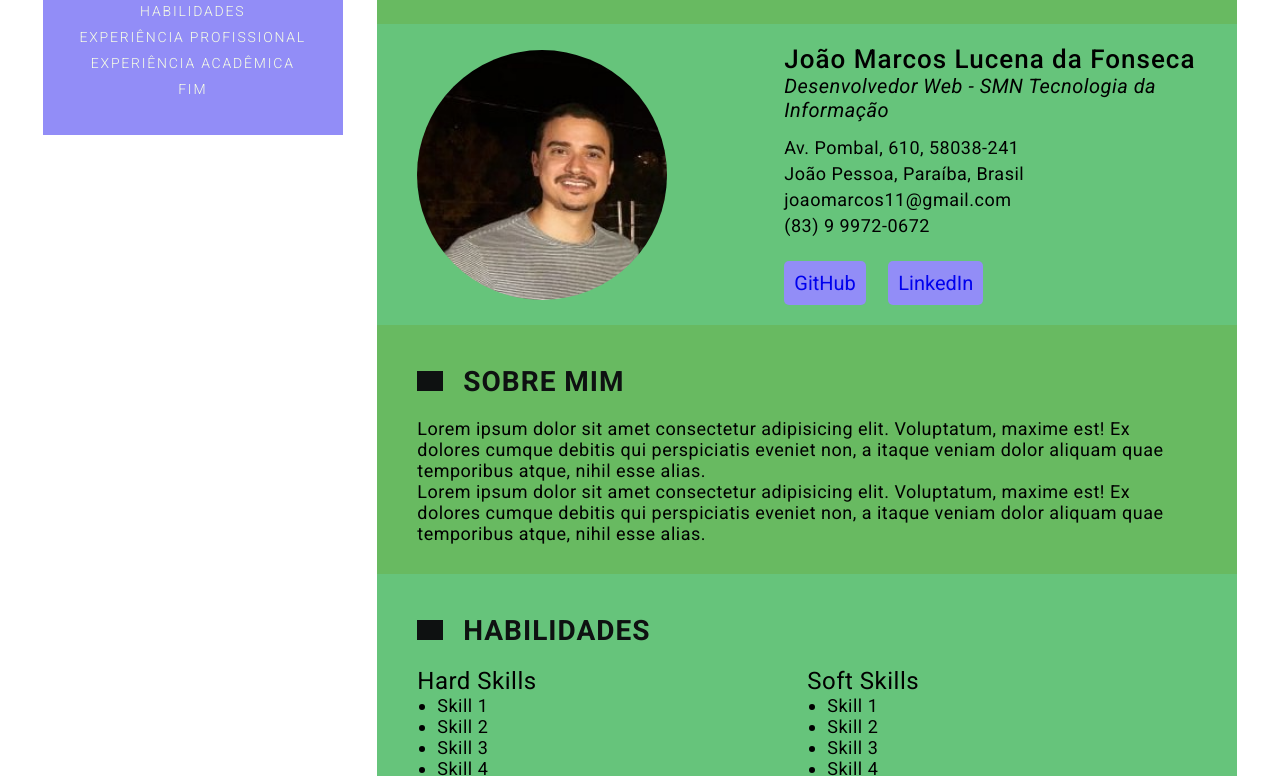
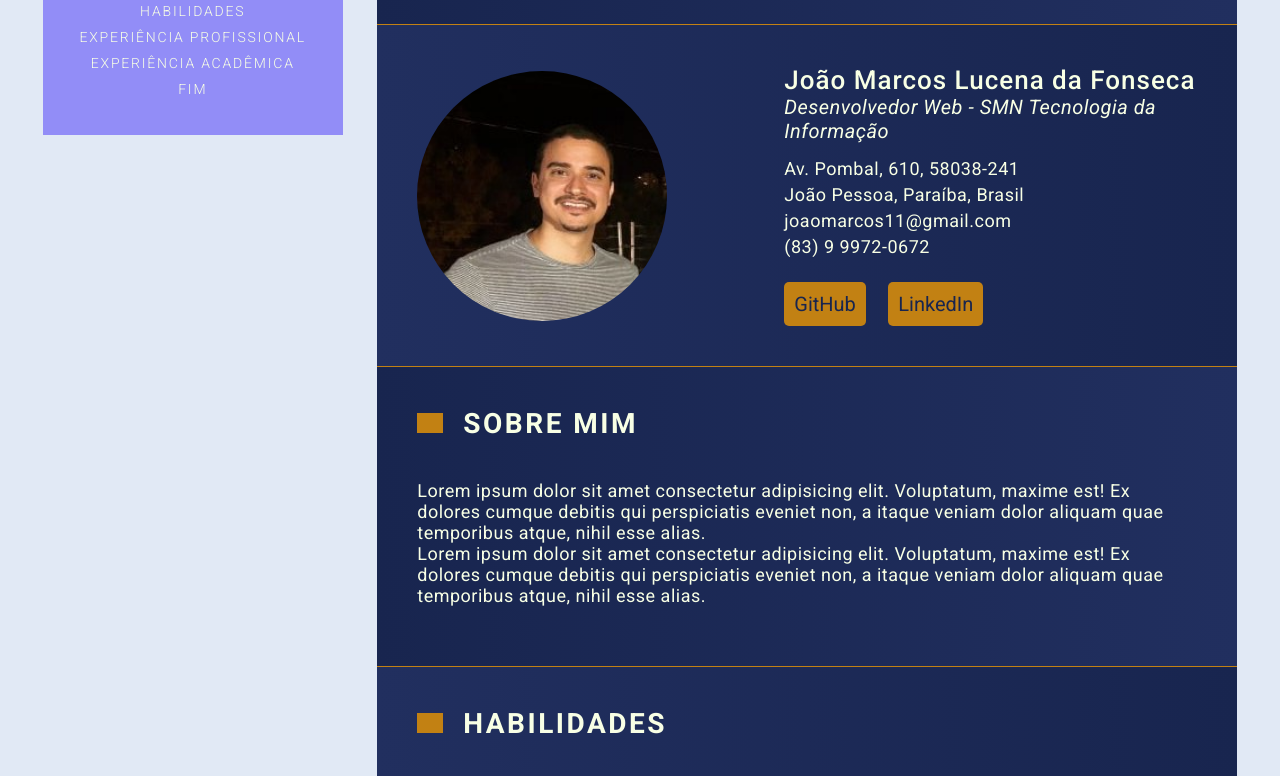
Before and after one commit to joaomarcos11/curriculum-jquery, a plain HTML site: page index.html in a window 1280 px wide. Shown: the part 145-921 px from the top of the page. Drawn offline with Linux system fonts and the light colour scheme.

Commit message:
D03: ajuste de design de cores

```diff
--- a/styles/global.css
+++ b/styles/global.css
@@ -5,30 +5,85 @@
 }
 
 :root{
+  /* ToDo Fazer Linear Gradiente entre as sections */
 
   /* variaveis */
-  --bg-primary: #F8FFE5;
-  /* --text-primary: #F8FFE5; */
 
-  --bg-secondary: #68BA61;
-  --bg-terciary: #66C47B;
+  /* *** TEMA AZUL *** */
+  --bg-primary: #E1E9F5;
 
-  --bg-footer: #928DF7;
+  --bg-secondary: #18254F;
+  --bg-terciary: #212F5F;
+  /* --bg-terciary: #1D2B58; */
+  /* --bg-terciary: #213766; */
+  /* --bg-terciary: #174B5C; */
+
+  /* --text-primary:#F8FFE5;
+  --heading-primary:#F8FFE5;
+  --heading-secondary:#F8FFE5;
+  --dot-clr: 	#F8FFE5;
+
+  --border-clr: #F8FFE5; */
+
+  /* --text-primary:#F8FFE5;
+  --heading-primary:#D6A41F;
+  --heading-secondary:#D6A41F;
+  --dot-clr: 	#D6A41F;
+
+  --border-clr: #D6A41F; */
+
+  --text-primary:#F8FFE5;
+  --text-secondary:#101936;
+
+  --heading-primary:#F8FFE5;
+  --heading-secondary:#F8FFE5;
+  --dot-clr: 	#C28113;
+
+  --border-clr: #C28113;
+
+
+  --bg-footer: #C28113;
 
   --bg-menu: #928DF7;
   --text-menu: #F8FFE5;
 
+  --baloon-clr: #E1E9F5;
+  --circle-clr: #C28113;
+  --border-circle: #E1E9F5;
 
-  --text-primary: 	#0e1111;
-  --heading-primary: 	#0e1111;
-  --heading-secondary: 	#0e1111;
-  --dot-clr: 	#0e1111;
+  --btn-primary: #C28113;
+  --btn-hover: #D6A41F;
+  --btn-text: #18254F;
 
-  --baloon-clr: #928DF7;
+  /* *** FIM TEMA AZUL *** */
+
+
+  /* *** TEMA TESTE *** */
+
+  /* --bg-primary: #E9F5D0; */
+
+  /* --bg-secondary: #68BA61;
+  --bg-terciary: #62D17A; */
+  /* --bg-terciary: #66C47B; */
+
+  /* --bg-footer: #928DF7;
+
+  --bg-menu: #928DF7;
+  --text-menu: #F8FFE5; */
+
+  /* --text-primary: 	#E9F5D0;
+  --heading-primary: 	#E9F5D0;
+  --heading-secondary: 	#E9F5D0; */
+
+  /* --dot-clr: 	#0e1111; */
+
+  /* --baloon-clr: #928DF7;
   --circle-clr: #66C47B;
   --border-circle: #928DF7;
 
-  --btn-primary: #928DF7;
+  --btn-primary: #928DF7; */
+
+  /* *** FIM TEMA TESTE *** */
 
 }
 
--- a/styles/index.css
+++ b/styles/index.css
@@ -2,11 +2,15 @@ body {
   display: flex;
   justify-content: center; /* centraliza o .page-container */
   /* align-items: center; */
+
+  background-color: var(--bg-primary);
 }
 
 .page-container {
   /* margin: 4rem; */
   /* width: 112rem;  */
+
+  /* background-color: var(--bg-primary); */
 
   margin-top: 4rem;
   width: 90vw;
@@ -59,22 +63,29 @@ body {
 }
 
 .page-container main h1 {
-  background-color: var(--bg-secondary);
+  background-image: linear-gradient(to right, var(--bg-secondary), var(--bg-terciary));
+  /* background-color: var(--bg-secondary); */
   font-size: 4.2rem;
   color: var(--heading-primary);
   text-transform: uppercase;
-  letter-spacing: 0.15rem;
+  letter-spacing: 0.5rem;
   font-weight: 700;
   padding: 4rem 0 4rem 4rem;
+  border-bottom: 0.1rem solid var(--border-clr);
 }
 
 /* PERSONAL INFO */
 .page-container #personal-info {
-  background-color: var(--bg-terciary);
+  /* background-color: var(--bg-terciary); */
+  background-image: linear-gradient(to right, var(--bg-terciary), var(--bg-secondary));
+
   display: flex;
   align-items: center;
-  /* justify-content: space-around; */
-  padding: 2rem 4rem 2rem 4rem;
+  /* padding: 2rem 4rem 2rem 4rem; */
+  padding: 4rem 4rem 4rem 4rem;
+  border-bottom: 0.1rem solid var(--border-clr);
+
+  color: var(--text-primary);
 }
 
 .page-container #personal-info img {
@@ -122,9 +133,15 @@ body {
 
 .page-container #personal-info .person-contact .contact-buttons a {
   background-color: var(--btn-primary);
+  color: var(--btn-text);
   padding: 1rem;
   font-size: 2rem;
   border-radius: 5px;
+  transition: all 0.3s;
+}
+
+.page-container #personal-info .person-contact .contact-buttons a:hover {
+  background-color: var(--btn-hover);
 }
 
 .page-container #personal-info .person-contact .contact-buttons > a {
@@ -135,7 +152,7 @@ body {
 .page-container main .skills-container,
 .page-container main .jobsexp-container,
 .page-container main .graduationexp-container {
-  padding: 4rem 4rem 3rem 4rem;
+  padding: 4rem 4rem 6rem 4rem;
 }
 
 .page-container main h2 {
@@ -143,8 +160,8 @@ body {
   color: var(--heading-secondary);
   text-transform: uppercase;
   font-weight: 700;
-  letter-spacing: 0.1rem;
-  padding-bottom: 2rem;
+  letter-spacing: 0.25rem;
+  padding-bottom: 4rem;
 }
 
 .page-container main h2::before {
@@ -158,7 +175,11 @@ body {
 
 /* SOBRE MIM */
 .page-container main #about-me {
-  background-color: var(--bg-secondary);
+  /* background-color: var(--bg-secondary); */
+  background-image: linear-gradient(to right, var(--bg-secondary), var(--bg-terciary));
+  border-bottom: 0.1rem solid var(--border-clr);
+
+  color: var(--text-primary);
 }
 
 .page-container main #about-me p {
@@ -170,14 +191,18 @@ body {
   /* padding: 1rem 4rem 1rem 4rem; */
 }
 
-.page-container main #about-me p + p {
-  /* padding: 0 4rem 1rem 4rem; */
-}
+/* .page-container main #about-me p + p {
+  padding: 0 4rem 1rem 4rem;
+} */
 
 /* HABILIDADES */
 
 .page-container main #skills {
-  background-color: var(--bg-terciary);
+  /* background-color: var(--bg-terciary); */
+  background-image: linear-gradient(to right, var(--bg-terciary), var(--bg-secondary));
+  border-bottom: 0.1rem solid var(--border-clr);
+
+  color: var(--text-primary);
 }
 
 .page-container main #skills .skills-grid {
@@ -193,9 +218,9 @@ body {
   letter-spacing: 0.05rem;
 }
 
-.page-container main #skills .skills-grid ul {
-  /* padding: 1rem 0 1rem 1rem; */
-}
+/* .page-container main #skills .skills-grid ul {
+  padding: 1rem 0 1rem 1rem;
+} */
 
 .page-container main #skills .skills-grid ul li {
   margin-left: 2rem;
@@ -209,11 +234,17 @@ body {
 /* EXPERIENCIA PROFISSIONAL e ACADÊMICA*/
 
 .page-container main #jobs-exp {
-  background-color: var(--bg-secondary);
+  /* background-color: var(--bg-secondary); */
+  background-image: linear-gradient(to right, var(--bg-secondary), var(--bg-terciary));
+  border-bottom: 0.1rem solid var(--border-clr);
+
+  color: var(--text-secondary);
 }
 
 .page-container main #graduation-exp {
-  background-color: var(--bg-terciary);
+  /* background-color: var(--bg-terciary); */
+  background-image: linear-gradient(to right, var(--bg-terciary), var(--bg-secondary));
+  border-bottom: 0.1rem solid var(--border-clr);
 }
 
 .page-container main #jobs-exp .timeline,
@@ -329,12 +360,15 @@ body {
 }
 
 .page-container main footer {
+  background-color: var(--bg-footer);
+  /* background-image: linear-gradient(to right, var(--bg-secondary), var(--bg-terciary)); */
   display: flex;
   align-items: center;
-  background-color: var(--bg-secondary);
   font-size: 1.4rem;
   height: 4rem;
   padding-left: 4rem;
+
+  color: var(--text-secondary);
   /* margin-top: 4rem; */
 }
 
```
Also changed, not shown: index.html (line endings or trailing spaces).
